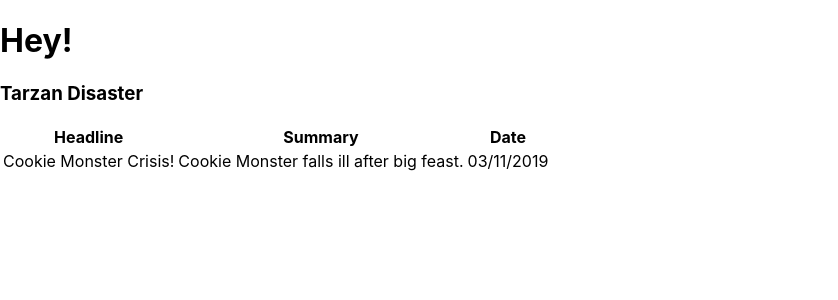
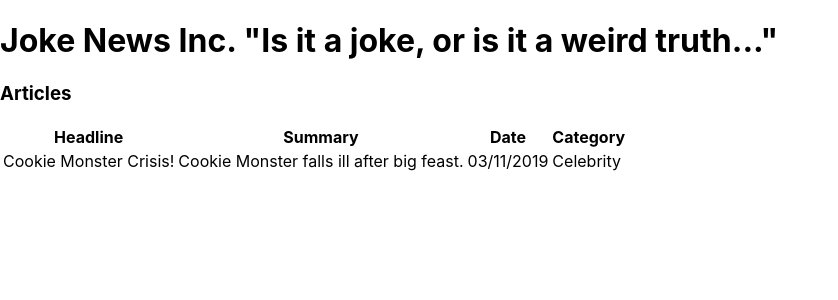
Before and after one commit to MichaelA26/CodeClanNewsProject, a React (Create React App) app in the folder client/: page / in a window 1280 px wide. Shown: the top 300 px of the page, without its empty margins (0-838 px from the left). Built offline with nearby package versions, Linux system fonts and the light colour scheme.

Commit message:
Populated article detail

```diff
--- a/client/src/components/ArticleDetail.js
+++ b/client/src/components/ArticleDetail.js
@@ -7,6 +7,7 @@ const ArticleDetail = ({article}) => {
     <td>{article.headline}</td>
     <td>{article.summary}</td>
     <td>{article.date}</td>
+    <td>{article.category}</td>
     </tr>
   )
 }
--- a/client/src/components/ArticleList.js
+++ b/client/src/components/ArticleList.js
@@ -13,6 +13,7 @@ const ArticleList = ({articles}) => {
     <th>Headline</th>
     <th>Summary</th>
     <th>Date</th>
+    <th>Category</th>
     </tr>
 
     {articlesNodes}
--- a/client/src/components/ArticlesComponent.js
+++ b/client/src/components/ArticlesComponent.js
@@ -5,7 +5,7 @@ class ArticlesComponent extends React.Component {
   render() {
     return(
       <div>
-      <h3>Tarzan Disaster</h3>
+      <h3>Articles</h3>
       <ArticleList articles={this.props.articles}/>
       </div>
     )
--- a/client/src/containers/NewsContainer.js
+++ b/client/src/containers/NewsContainer.js
@@ -12,7 +12,7 @@ class NewsContainer extends React.Component {
         summary: "Cookie Monster falls ill after big feast.",
         date: "03/11/2019",
         story: "After partaking in a glorious cookie bonanza, poor ol' cookie monster discovers that he is gluten intolerant. The aftermath was... Messy. You've got no fans.",
-        catagory: "Celebrity",
+        category: "Celebrity",
         journalist: {
           id: "1",
           firstName: "Weildstone",
@@ -34,7 +34,7 @@ class NewsContainer extends React.Component {
     render(){
       return(
         <div>
-  <h1>Hey!</h1>
+        <h1>Joke News Inc. "Is it a joke, or is it a weird truth..."</h1>
         <ArticlesComponent articles={this.state.articles}/>
         </div>
       );
```
Lines whose indentation alone changed are shown as unchanged.
